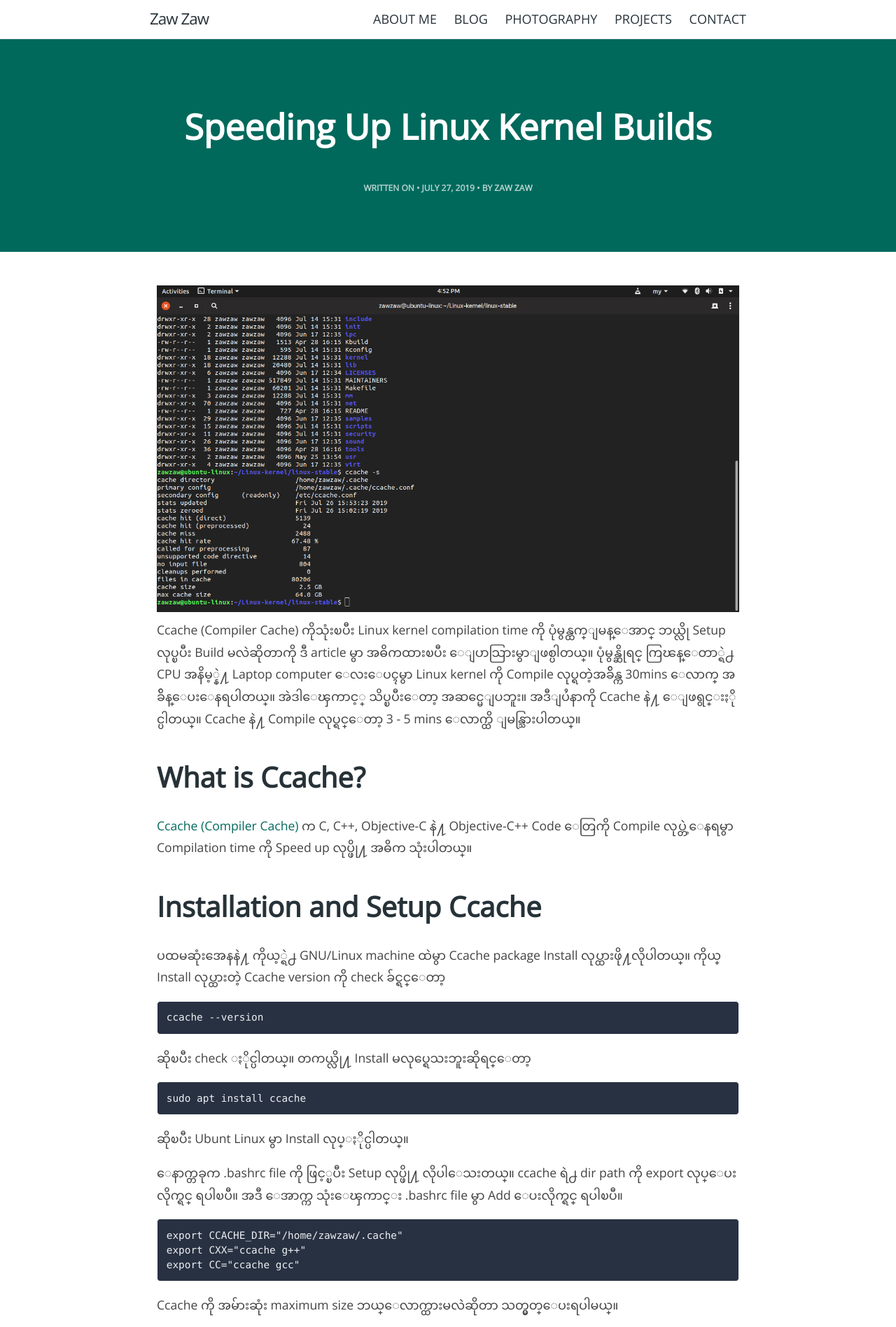
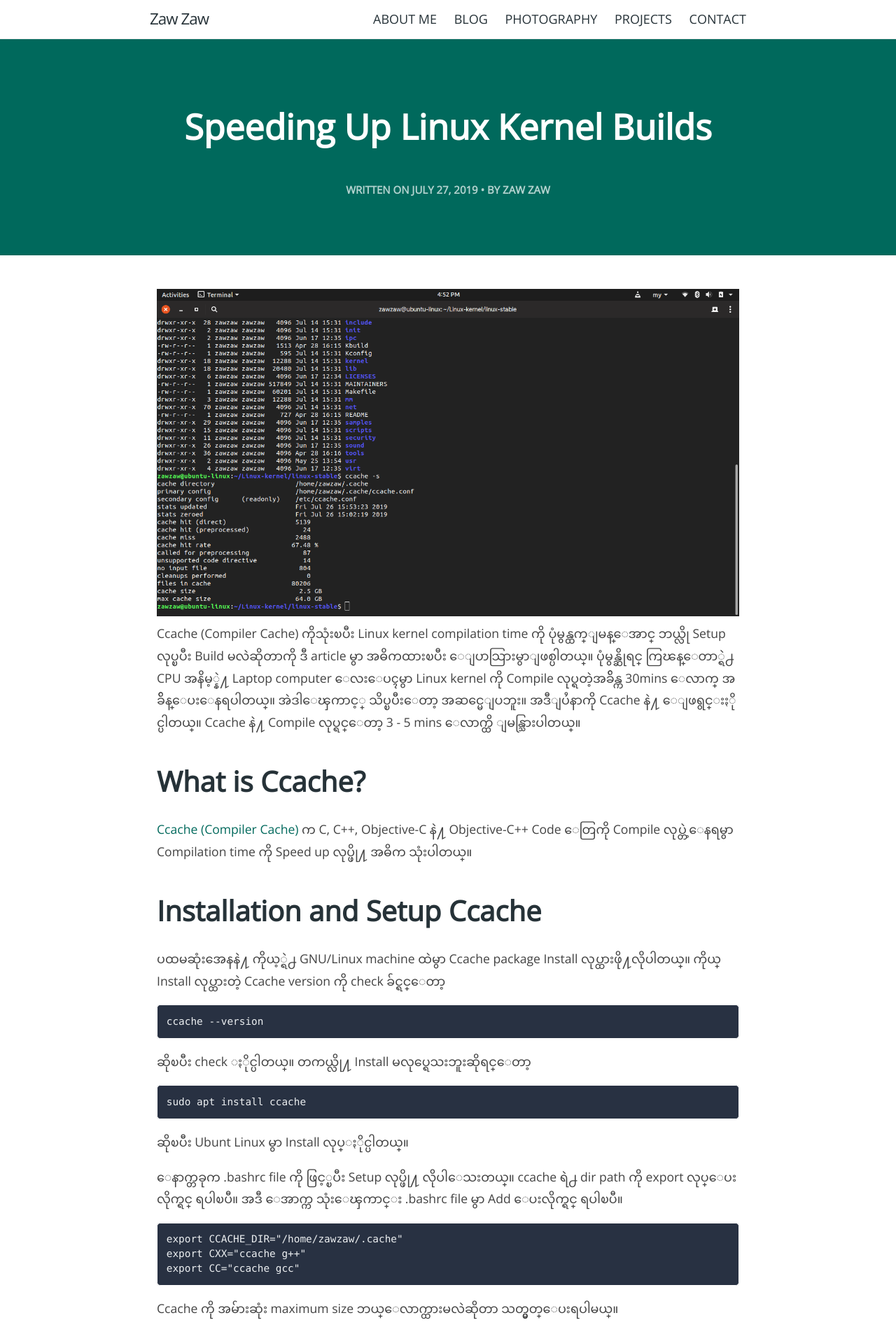
Before and after one commit to zawzaww/zawzaww.github.io, a Jekyll site: the page built from _posts/2019-07-27-speedup-linux-kernel-builds.md, in a window 1280 px wide. Shown: the top 1897 px of the page at 70% size. Built offline with Jekyll 4.4.1, drawn with Linux system fonts in a browser that asks for light colours; comment, search, counter and statistics services are not loaded.

Commit message:
_layouts: _sass: Add support various screen sizes and font sizes for project date
Signed-off-by: Zaw Zaw <zawzthein@outlook.com>

```diff
--- a/_layouts/default.html
+++ b/_layouts/default.html
@@ -87,7 +87,7 @@
       {% if page.layout == 'post' %}
         <h2 class="project-date">
         <time datetime="{{ page.date | date_to_xmlschema }}" itemprop="datePublished">
-          Written on • {% assign date_format = site.cayman-blog.date_format | default: "%B %-d, %Y" %}
+          Written on {% assign date_format = site.cayman-blog.date_format | default: "%B %-d, %Y" %}
           {{ page.date | date: date_format }}
         </time>
         {% assign page_author = page.author | default: site.author | default: nil | escape %}
--- a/_sass/jekyll-theme-cayman-blog.scss
+++ b/_sass/jekyll-theme-cayman-blog.scss
@@ -164,6 +164,18 @@ img-circle {
   font-size: 0.75rem;
   opacity: 0.7;
   text-transform: uppercase;
+
+  @include large {
+    font-size: 0.9375rem;
+  }
+
+  @include medium {
+    font-size: 0.8125rem;
+  }
+
+  @include small {
+    font-size: 0.75rem;
+  }
 }
 
 .pagination a, .pagination span {
```
